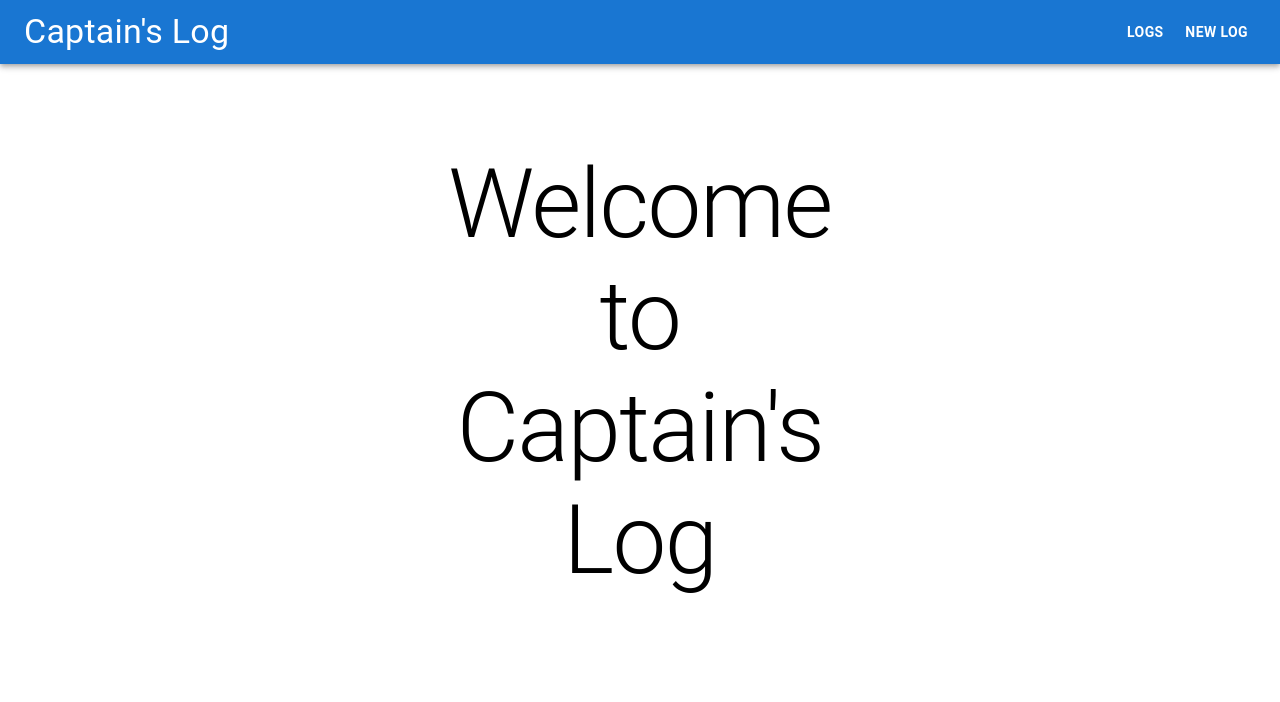
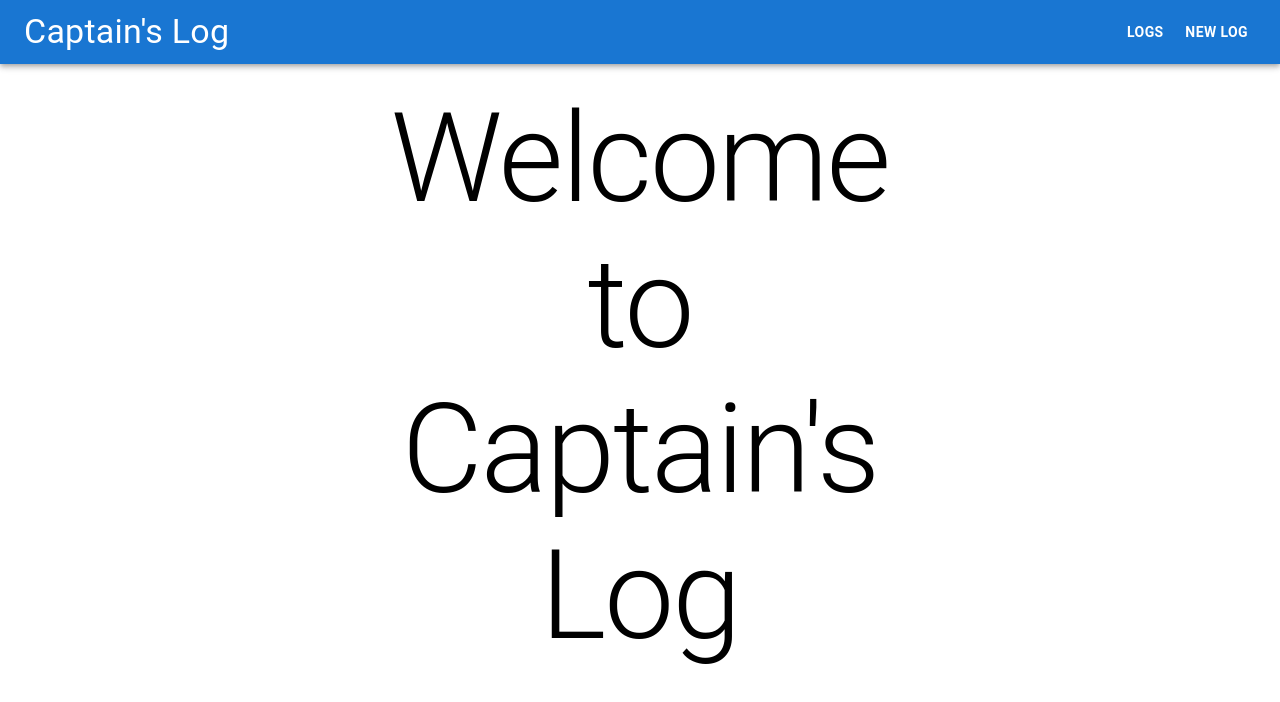
Before and after one commit to 9-2-pursuit/lab-express-connect-react, a React (Create React App) app: page / in a window 1280 px wide. Shown: the top 702 px of the page. Built offline with nearby package versions, Linux system fonts and the light colour scheme; no server answers.

Commit message:
remove confirm delete to pass the tests

```diff
--- a/src/pages/Home.js
+++ b/src/pages/Home.js
@@ -7,11 +7,12 @@ export default function Home() {
   return (
     <motion.div
       className="new-log"
-      initial={{ width: 0 }}
-      animate={{ width: "100%" }}
+      initial={{ width: 0, opacity: 0 }}
+      animate={{ width: "100%", opacity: 1, scale: 1.3 }}
+      transition={{ duration: 3 }}
       exit={{ x: window.innerWidth, transition: { duration: 0.8 } }}
     >
-      <Container maxWidth="md" sx={{ textAlign: "center", mt: 8 }}>
+      <Container maxWidth="lg" sx={{ textAlign: "center", mt: 8 }}>
         <Typography variant="h1" gutterBottom>
           Welcome to Captain's Log
         </Typography>
--- a/src/pages/Log.js
+++ b/src/pages/Log.js
@@ -7,13 +7,13 @@ import DeleteIcon from "@mui/icons-material/Delete";
 import ArrowBackIosIcon from "@mui/icons-material/ArrowBackIos";
 import EditIcon from "@mui/icons-material/Edit";
 import { motion } from "framer-motion";
-import ConfirmDelete from "../components/ConfirmDelete";
+// import ConfirmDelete from "../components/ConfirmDelete";
 
 const API = process.env.REACT_APP_API_URL;
 
 export default function Log() {
   const [log, setLog] = useState([]);
-  const [toggleDelete, setToggleDelete] = useState(false);
+  // const [toggleDelete, setToggleDelete] = useState(false);
   const { index } = useParams();
   const navigate = useNavigate();
 
@@ -70,18 +70,28 @@ export default function Log() {
           variant="outlined"
           sx={{ px: 10, py: 1.2 }}
           startIcon={<DeleteIcon />}
+          onClick={handleDelete}
+        >
+          Delete
+        </Button>
+
+        {/* <Button
+          variant="outlined"
+          sx={{ px: 10, py: 1.2 }}
+          startIcon={<DeleteIcon />}
           onClick={() => setToggleDelete(!toggleDelete)}
         >
           Delete
-        </Button>
+        </Button> */}
       </Stack>
 
-      {toggleDelete && (
+      {/*  commented out confirm delete  to pass the test  */}
+      {/* {toggleDelete && (
         <ConfirmDelete
           handleDelete={handleDelete}
           setToggleDelete={setToggleDelete}
         />
-      )}
+      )} */}
     </motion.div>
   );
 }
```
